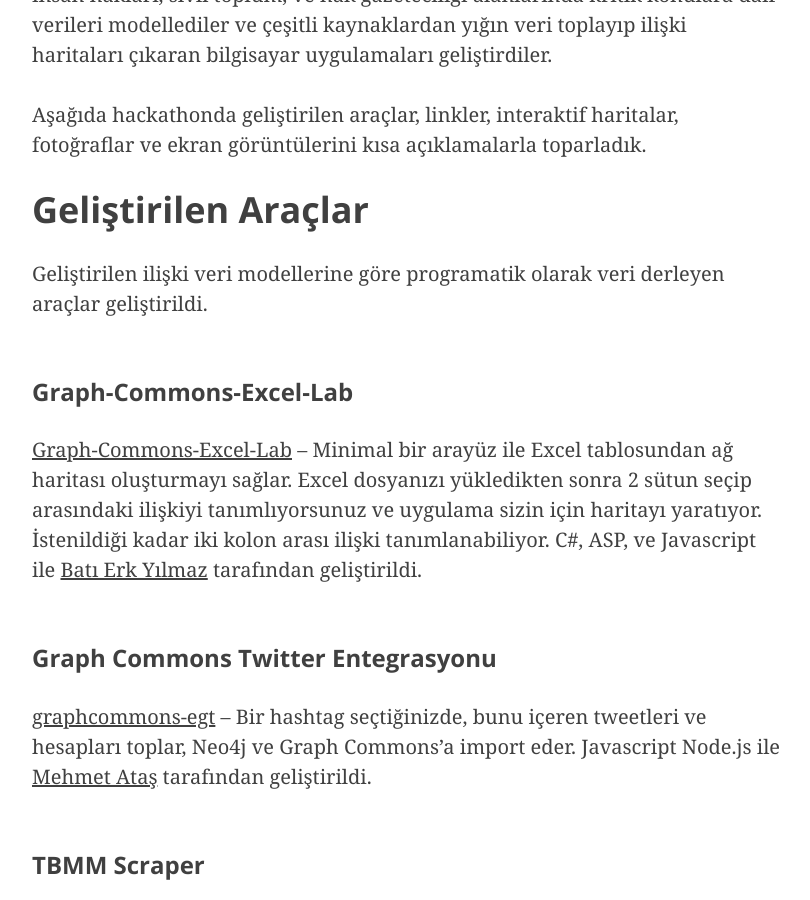
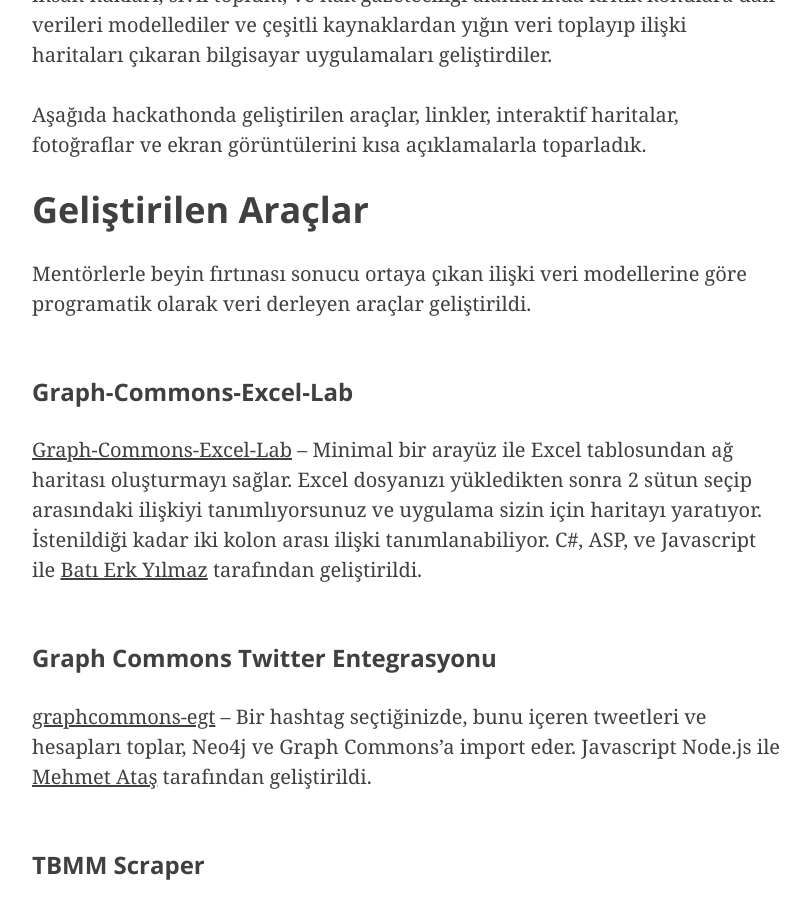
Before and after one commit to graphcommons/hackathons, a Jekyll site: the page built from _posts/2015-08-21-istanbul-yapisal-gazetecilik-dokumentasyon.md, in a window 1280 px wide and 900 px high, scrolled down 747 px. Shown: the whole window, without its empty margins (233-1043 px from the left). Built offline with Jekyll 4.4.1, drawn with Linux system fonts in a browser that asks for light colours; nearby versions of some CDN libraries.

Commit message:
text edit

```diff
--- a/_posts/2015-08-21-istanbul-yapisal-gazetecilik-dokumentasyon.md
+++ b/_posts/2015-08-21-istanbul-yapisal-gazetecilik-dokumentasyon.md
@@ -14,7 +14,7 @@
 
 # Geliştirilen Araçlar
 
-Geliştirilen ilişki veri modellerine göre programatik olarak veri derleyen araçlar geliştirildi.
+Mentörlerle beyin fırtınası sonucu ortaya çıkan ilişki veri modellerine göre programatik olarak veri derleyen araçlar geliştirildi.
 
 ### Graph-Commons-Excel-Lab
 [Graph-Commons-Excel-Lab](https://github.com/Batierk/Graph-Commons-Excel-Lab) – Minimal bir arayüz ile Excel tablosundan ağ haritası oluşturmayı sağlar. Excel dosyanızı yükledikten sonra 2 sütun seçip arasındaki ilişkiyi tanımlıyorsunuz ve uygulama sizin için haritayı yaratıyor. İstenildiği kadar iki kolon arası ilişki tanımlanabiliyor. C#, ASP, ve Javascript ile [Batı Erk Yılmaz](https://graphcommons.com/users/1c1cf322-9514-495b-b080-128fcec357e7) tarafından geliştirildi.
```
